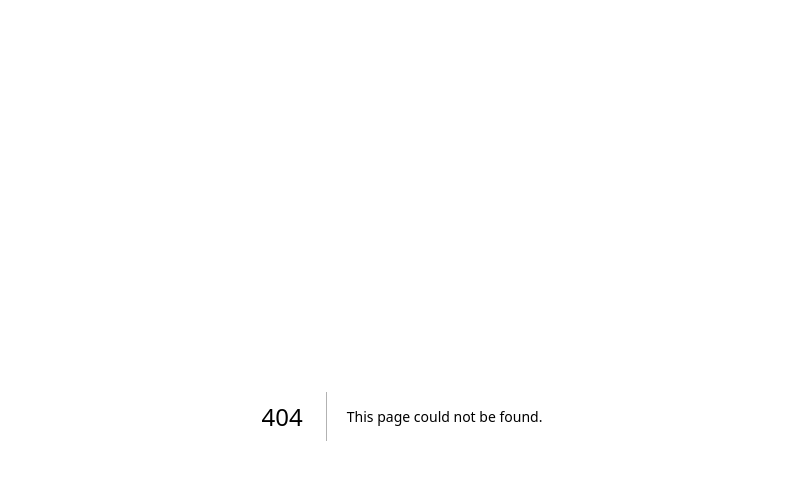
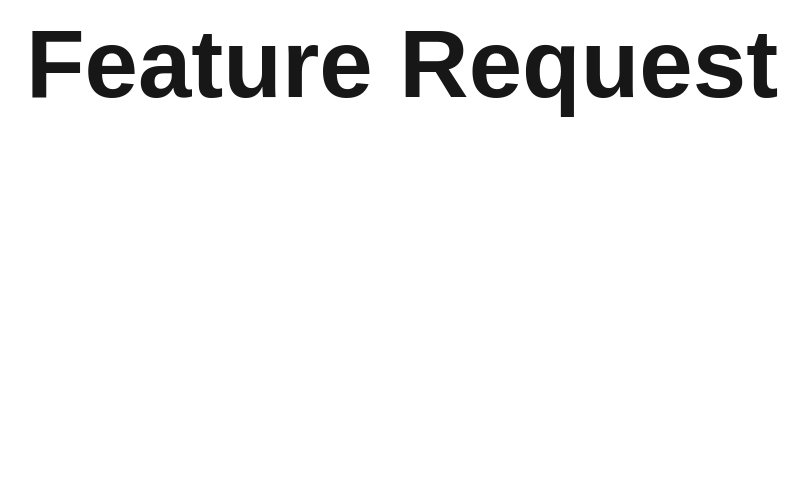
Before and after one commit to nizarsyahmi37/SukiruApp, a Next.js app: page /request in a window 1280 px wide. Before the commit this address had no page. Shown: the top 480 px of the page, without its empty margins (238-1046 px from the left). Built offline with nearby package versions, Linux system fonts and the light colour scheme.

Commit message:
feat: Added about, privacy, request and terms pages

```diff
--- /dev/null
+++ b/app/about/page.tsx
@@ -0,0 +1,9 @@
+export default function Privacy() {
+	return (
+		<div>
+			<h1 className="text-8xl font-bold text-center">
+				{`About`}
+			</h1>
+		</div>
+	)
+}
--- /dev/null
+++ b/app/privacy/page.tsx
@@ -0,0 +1,9 @@
+export default function Privacy() {
+	return (
+		<div>
+			<h1 className="text-8xl font-bold text-center">
+				{`Privacy`}
+			</h1>
+		</div>
+	)
+}
--- /dev/null
+++ b/app/request/page.tsx
@@ -0,0 +1,9 @@
+export default function Privacy() {
+	return (
+		<div>
+			<h1 className="text-8xl font-bold text-center">
+				{`Feature Request`}
+			</h1>
+		</div>
+	)
+}
--- /dev/null
+++ b/app/terms/page.tsx
@@ -0,0 +1,9 @@
+export default function Privacy() {
+	return (
+		<div>
+			<h1 className="text-8xl font-bold text-center">
+				{`Terms`}
+			</h1>
+		</div>
+	)
+}
```
